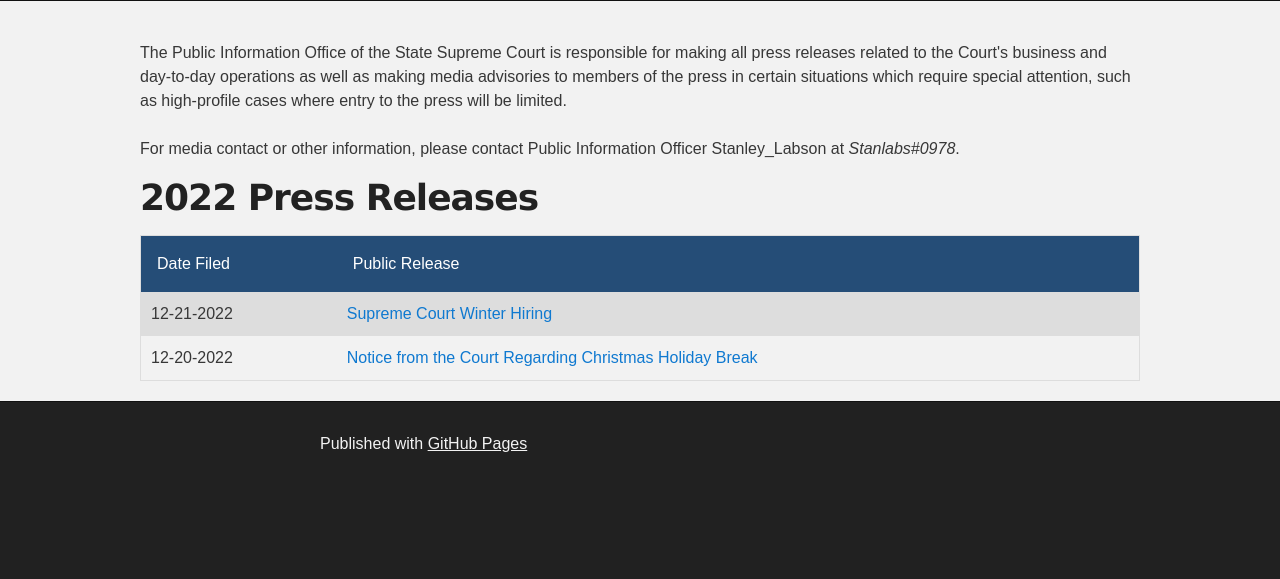
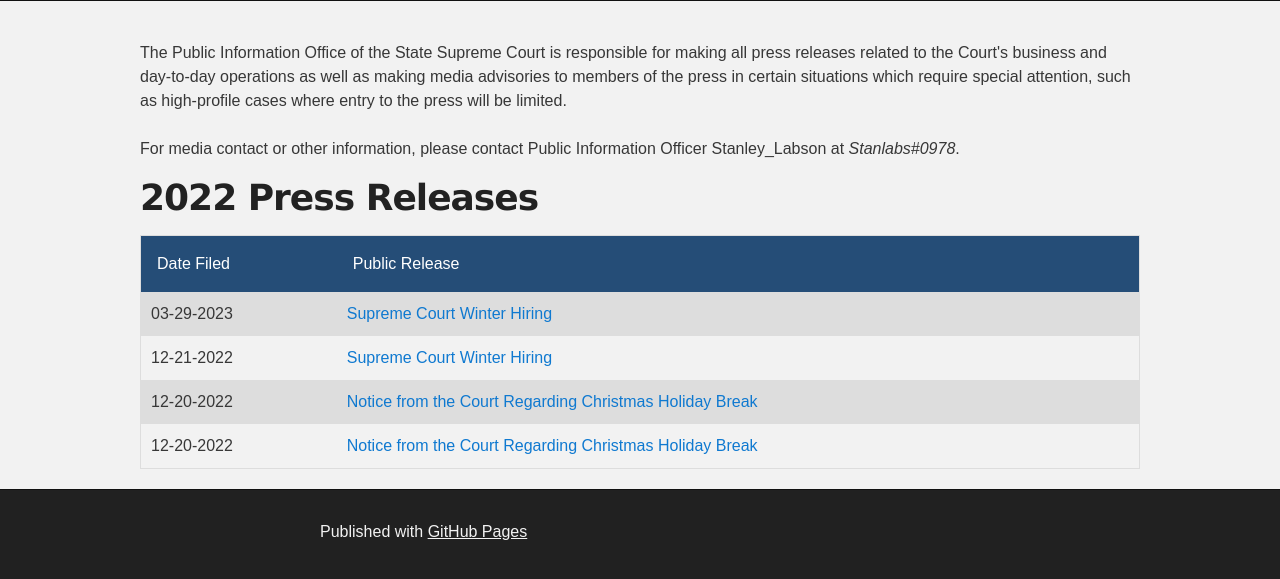
Before and after one commit to uscourtsrblx/uscourtsrblx.github.io, a Jekyll site: the page public-releases.html, which Jekyll copies as it is, in a window 1280 px wide. Shown: the part 459-1038 px from the top of the page. Built offline with Jekyll 4.4.1, drawn with Linux system fonts in a browser that asks for light colours; before the commit the page ends 950 px from its top, so only the background shows below that.

Commit message:
Update public-releases.html

```diff
--- a/public-releases.html
+++ b/public-releases.html
@@ -174,10 +174,18 @@
             <th>Public Release</th>
           </tr>
 		  <tr>
+            <td>03-29-2023</td>
+			<td><a href='/press-releases/impeachment-obstruction.html'>Supreme Court Winter Hiring</a></td>
+          </tr>
+		  <tr>
             <td>12-21-2022</td>
 			<td><a href='/press-releases/supreme-court-winter-hiring.html'>Supreme Court Winter Hiring</a></td>
           </tr>
           <tr>
+            <td>12-20-2022</td>
+			<td><a href='/press-releases/christmas-holiday-break-notice.html'>Notice from the Court Regarding Christmas Holiday Break</a></td>
+          </tr>
+		  <tr>
             <td>12-20-2022</td>
 			<td><a href='/press-releases/christmas-holiday-break-notice.html'>Notice from the Court Regarding Christmas Holiday Break</a></td>
           </tr>
```
